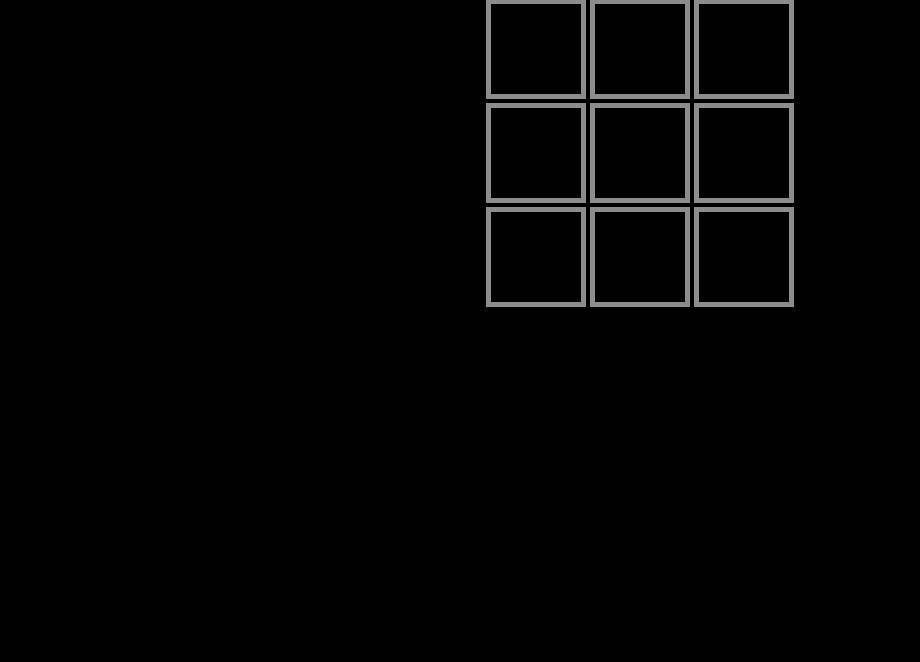
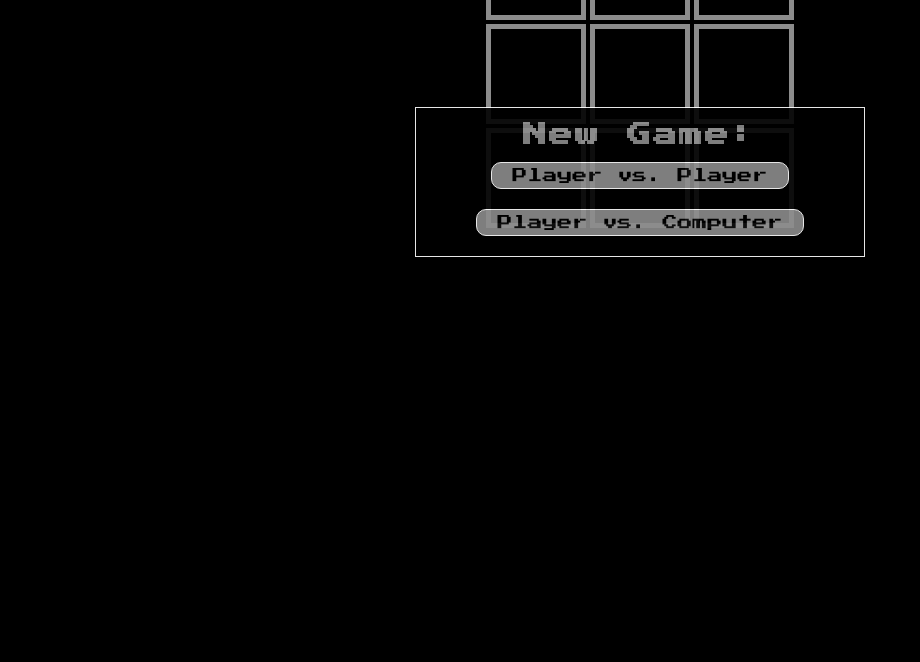
Before and after one commit to dpopek92/TicTacToe, a plain HTML site: page index.html in a window 1280 px wide. Shown: the part 138-800 px from the top of the page, without its empty margins (0-920 px from the left). Drawn offline with Linux system fonts and the light colour scheme.

Commit message:
Update style.css

```diff
--- a/style.css
+++ b/style.css
@@ -8,7 +8,7 @@
 
 body {
   background-color: black;
-  font-family: 'Gill Sans', 'Gill Sans MT', Calibri, 'Trebuchet MS', sans-serif;
+  font-family: 'Press Start 2P', cursive;
   color: #8c8c8c
 }
 
@@ -30,7 +30,7 @@
   float: left;
   line-height: 100px;
   text-align: center;
-  font-size: 50px;
+  font-size: 40px;
 }
 
 .square-hover:hover {
@@ -39,13 +39,14 @@
 
 }
 
-.game-result {
-  display: none;
-  width: 300px;
-  height: 120px;
+.game {
+  display: '';
+  width: 450px;
+  /* height: 120px; */
   text-align: center;
+  font-size: 12px;
   letter-spacing: 2px;
-  background-color: #ccb3ff;
+  background-color: black;
   border: 1px white solid;
   position: fixed;
   top: 40%;
@@ -54,13 +55,30 @@
   opacity: 0.9;
 }
 
-.game-result-button {
+.game-button {
   padding: 5px 20px;
   font-size: 15px;
-  background-color: #aa80ff;
+  background-color: #8c8c8c;
   border: 1px white solid;
   border-radius: 10px;
+  margin-bottom: 20px;
+  font-family: 'Press Start 2P', cursive;
 }
+
+.game-button:hover {
+  background-color: #737373;
+  cursor: pointer;
+}
+
+.game-begin {
+  display: '';
+}
+
+.game-result {
+  display: none;
+}
+
+
 
 .clear {
   clear: both;
```
